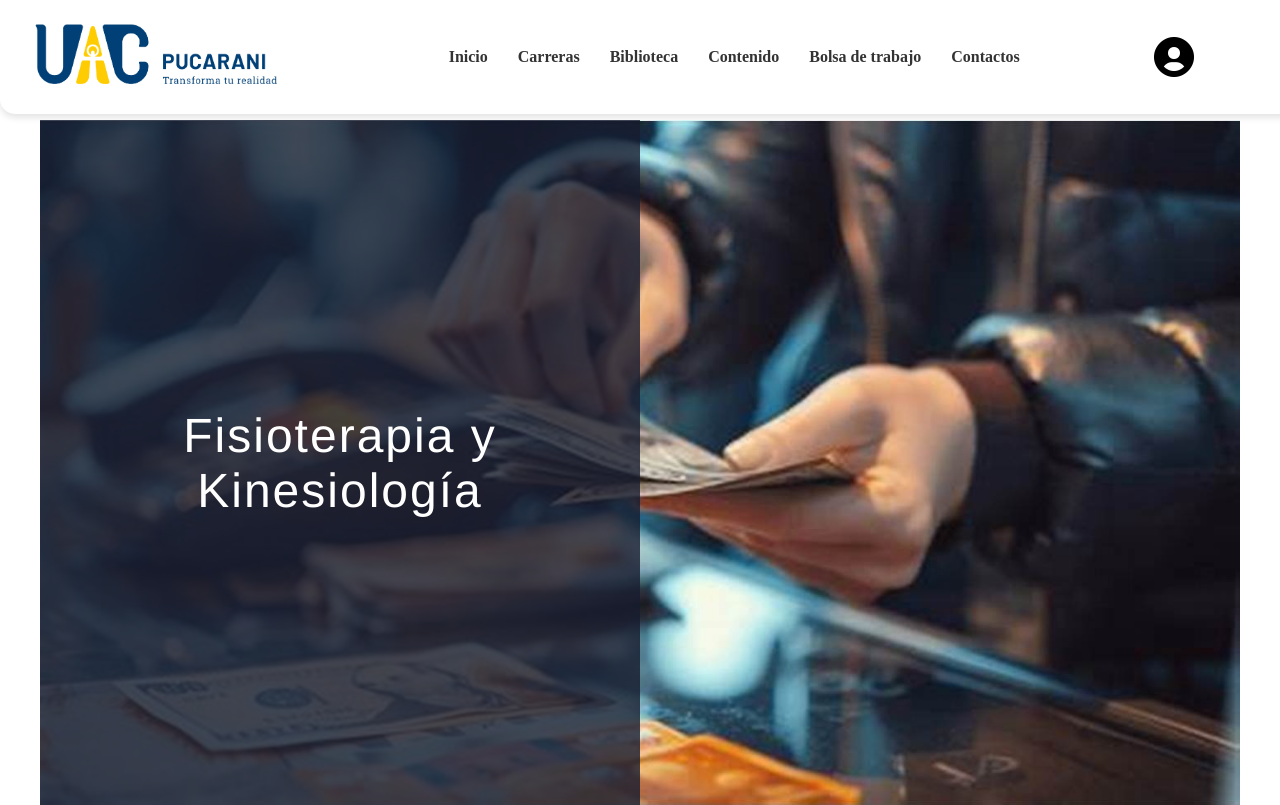
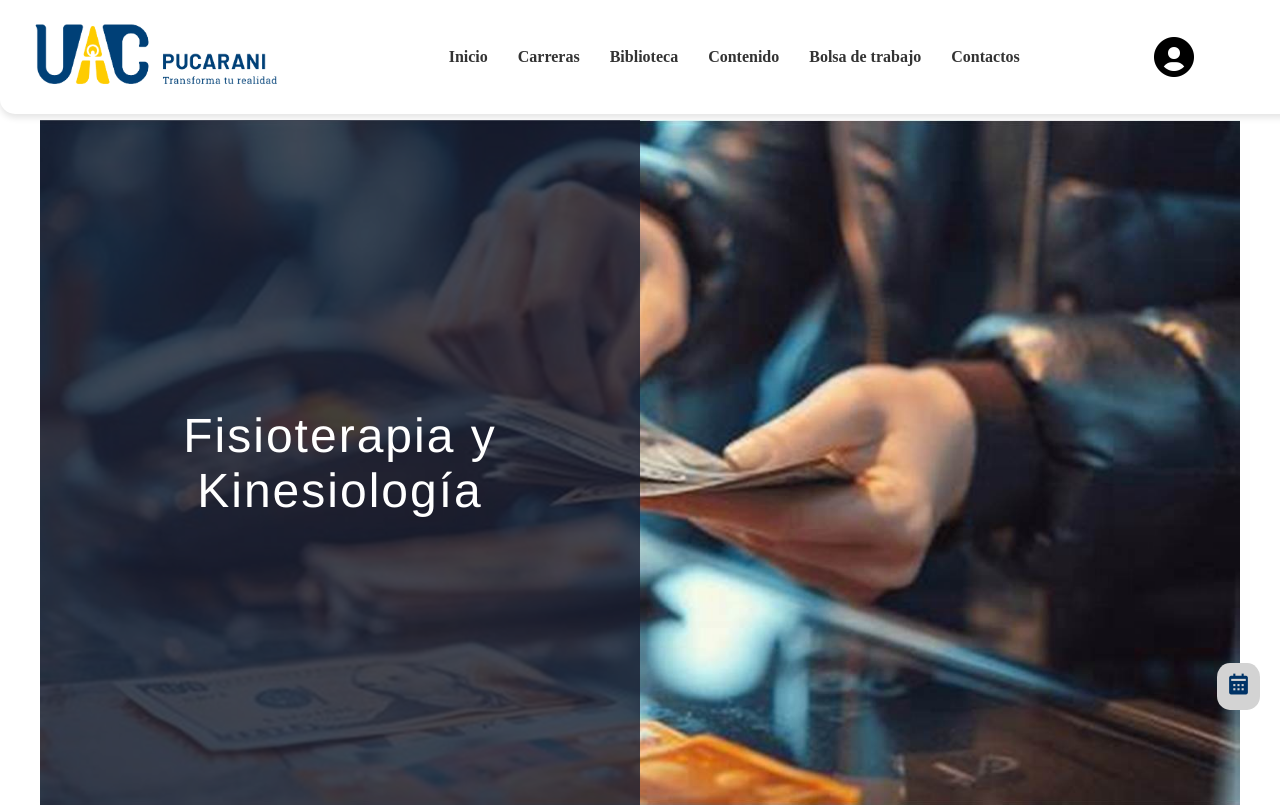
Before and after one commit to JesusRodrigoV/UAC-Pucarani-Web, a Vue app: page /jobBank in a window 1280 px wide. Shown: the top 805 px of the page. Built offline with nearby package versions, Linux system fonts and the light colour scheme.

Commit message:
Cambios de diseño boton calendario

```diff
--- a/src/style.css
+++ b/src/style.css
@@ -164,9 +164,8 @@ body {
 /*Botones flotantes*/
 .icon-container {
   position: fixed;
-  transform: translateY(412px);
+  bottom: 90px;
   right: 20px;
-  left: 1462px;
   padding: 9px;
   background-color: #d3d3d3;
   color: #003366;
@@ -175,7 +174,7 @@ body {
   cursor: pointer;
   align-items: center;
   text-align: center;
-  font-size: 33px;
+  font-size: 25px;
   transition: background-color 0.3s;
   z-index: 100;
 }
--- a/src/views/Boton.vue
+++ b/src/views/Boton.vue
@@ -30,7 +30,7 @@ export default {
     position: fixed;
     bottom: 25px;
     right: 20px;
-    padding: 5px;
+    padding: 10px;
     background-color: #d3d3d3;
     color: #003366;
     border: none;
@@ -39,7 +39,7 @@ export default {
     align-items: center;
     text-align: center;
     display: none;
-    font-size: 20px;
+    font-size: 25px;
     transition: background-color 0.3s ease-in-out;
     z-index: 50;
 }
```
